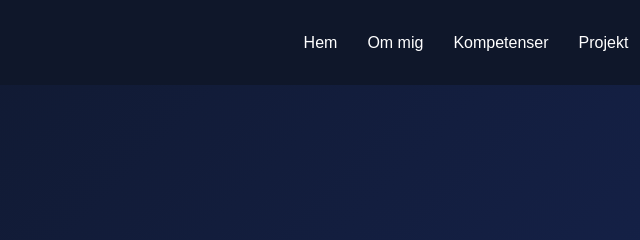
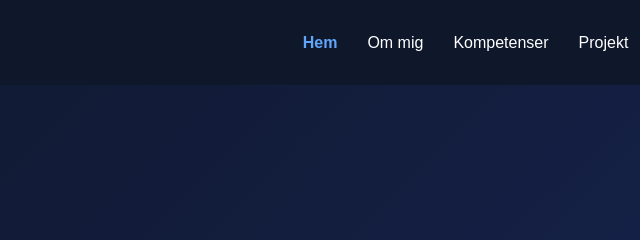
Before and after one commit to ArminZ23/Min-Portfolio, a plain HTML site: page index.html in a window 1280 px wide. Shown: the top 240 px of the page, 465-1105 px from the left. Drawn offline with Linux system fonts and the light colour scheme.

Commit message:
Lagt till aktiv navigationsmarkering vid scrolling

```diff
--- a/script.js
+++ b/script.js
@@ -46,3 +46,39 @@ contactForm.addEventListener('submit', event => {
   //   Visar ett personligt bekräftelsemeddelande
   formMessage.textContent = `Tack ${name}! Detta är en demonstration och inget meddelande har skickats.`
 })
+
+//   Hämtar alla sektioner på sidan
+const sections = document.querySelectorAll('main section')
+
+// Lyssnar när användaren scrollar
+window.addEventListener('scroll', () => {
+  // Går igenom varje sektion
+  sections.forEach(section => {
+    // Hämta sektionens position
+    const sectionTop = section.offsetTop
+
+    // Hämtar sektionens höjd
+    const sectionHeight = section.offsetHeight
+
+    // Hämtar sektionens ID
+    const sectionId = section.getAttribute('id')
+
+    // Kontrollerar om användaren befinner sig i sektionen
+    if (
+      window.scrollY >= sectionTop - 150 &&
+      window.scrollY < sectionTop + sectionHeight - 150
+    ) {
+      // Tar bort tidigare aktiva markeringar
+      menuLinks.forEach(link => link.classList.remove('active'))
+      //  Hitta rätt navigationslänk
+      const activeLink = document.querySelector(
+        `#nav-links a[href="#${sectionId}"]`
+      )
+
+      // Markerar den aktiva länken
+      if (activeLink) {
+        activeLink.classList.add('active')
+      }
+    }
+  })
+})
--- a/style.css
+++ b/style.css
@@ -34,6 +34,7 @@ nav {
   display: none;
 }
 
+/* Markerar den aktiva sektionen i navigationsmenyn */
 nav ul {
   display: flex;
   list-style: none;
@@ -50,8 +51,11 @@ nav ul a:hover {
   color: #60a5fa;
 }
 
+nav ul a.active {
+    color: #60a5fa;
+    font-weight: bold;
+  }
 /* Hero-sektion */
-
 .hero {
   min-height: 80vh;
   display: flex;
```
